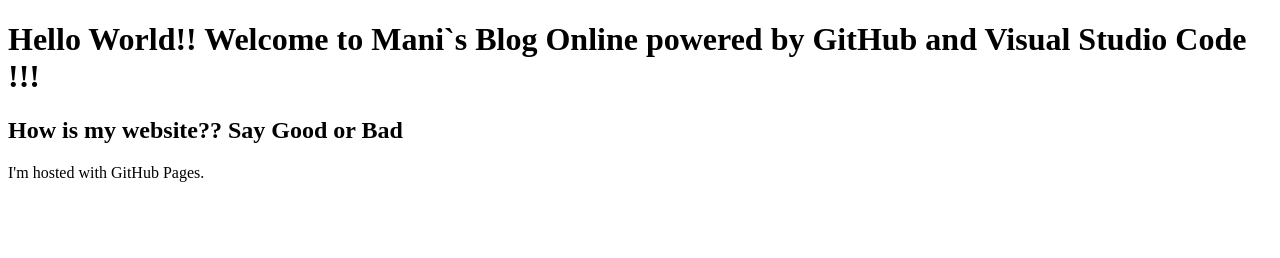
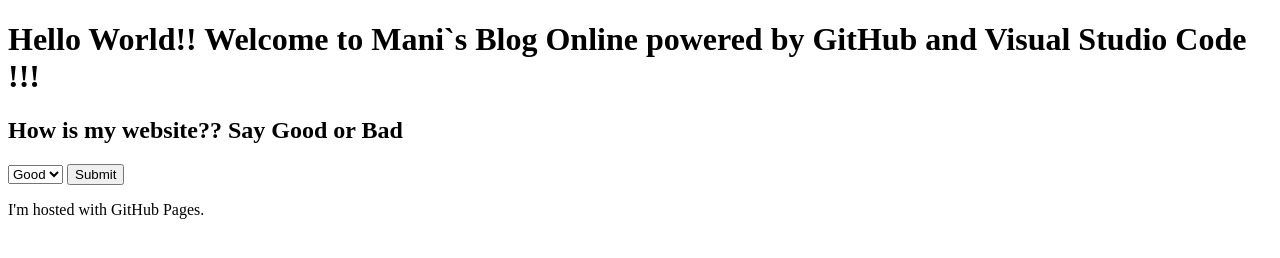
Before and after one commit to manigandandba/github.io, a plain HTML site: page index.html in a window 1280 px wide. Drawn offline with Linux system fonts and the light colour scheme.

Commit message:
commit on 'master'

```diff
--- a/index.html
+++ b/index.html
@@ -3,6 +3,11 @@
 <body>
 <h1>Hello World!! Welcome to Mani`s Blog Online powered by GitHub and Visual Studio Code !!!</h1>
 <h2> How is my website?? Say Good or Bad</h2>
+<select id="myoptions">
+    <option value="Good">Good</option>
+    <option value="Bad">Bad</option>
+</select>
+<button type="button">Submit</button>
 <p>I'm hosted with GitHub Pages.</p>
 </body>
 </html>
```
